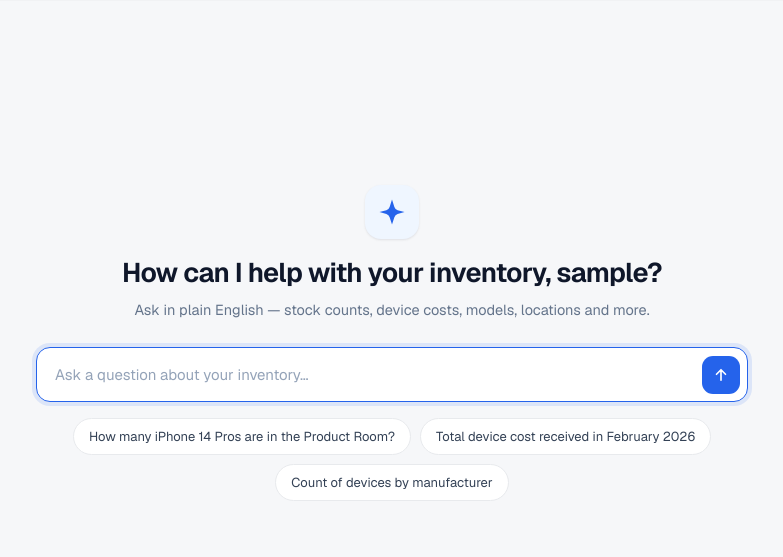
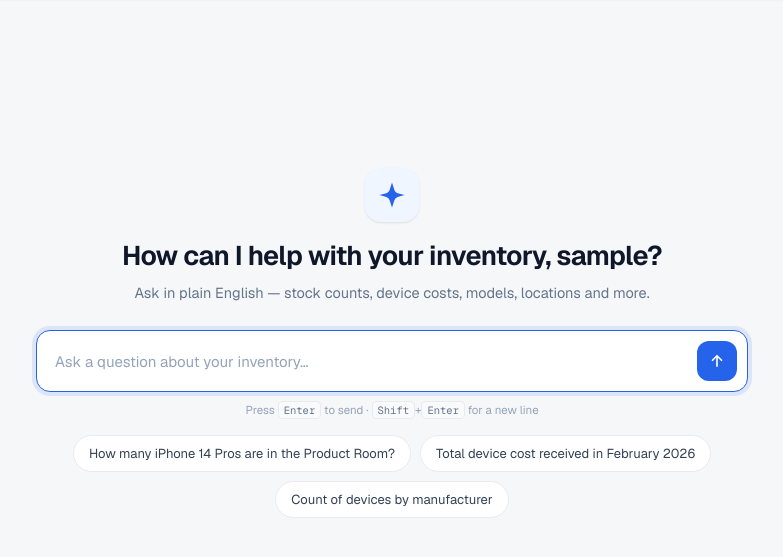
Before and after one commit to Fayz12345/inventory-chatbot, a Flask app: page /chat in a window 1280 px wide. Shown: the part 58-615 px from the top of the page, without its empty margins (248-1031 px from the left). Run offline with Flask 3, Linux system fonts and the light colour scheme; the visitor is signed in with stand-in values (Sample User, id 1); parts of the project's set-up code (start-up, migrations or seed data) failed here and were passed over.

Commit message:
fix(ui): improve chat UX — anchored conversation, roomy auto-growing composer
Bottom-anchor messages so the latest exchange sits just above the input instead
of leaving a dead gap (scroll-safe margin-top:auto). Replace the single-line
input with an auto-growing textarea (Enter sends, Shift+Enter newline, grows to
200px) for a larger, more comfortable input. Render **bold** and newlines in the
assistant answer (HTML-escaped) so markdown no longer shows as literal asterisks.
Cache-bust to v=7.

```diff
--- a/static/css/app.css
+++ b/static/css/app.css
@@ -259,6 +259,9 @@ input.changed, input[type=number].changed, input[type=text].changed { border-col
 .chat-hero .sub { color: var(--muted); font-size: 14.5px; margin: 10px 0 0; }
 
 #chat-window { flex: 1; overflow-y: auto; padding: 26px 2px; display: flex; flex-direction: column; gap: 16px; }
+/* bottom-anchor: the latest exchange sits just above the composer instead of
+   leaving a dead gap; scroll-safe (no flex-end overflow clipping). */
+#chat-window > :first-child { margin-top: auto; }
 .message { max-width: 80%; padding: 12px 16px; border-radius: var(--r-lg); font-size: 14.5px; line-height: 1.55; }
 .message.user { align-self: flex-end; background: var(--brand); color: #fff; border-bottom-right-radius: 5px; }
 .message.bot { align-self: flex-start; background: var(--surface); border: 1px solid var(--border); border-bottom-left-radius: 5px; box-shadow: var(--sh-1); }
@@ -272,13 +275,17 @@ input.changed, input[type=number].changed, input[type=text].changed { border-col
 /* composer */
 .composer-wrap { width: 100%; }
 .chat-shell.is-active .composer-wrap { padding-bottom: 22px; }
-#input-area { display: flex; align-items: center; gap: 8px; background: var(--surface); border: 1px solid var(--border-strong); border-radius: var(--r-lg); padding: 7px 7px 7px 18px; box-shadow: var(--sh-2); transition: border-color .15s, box-shadow .15s; }
+#input-area { display: flex; align-items: flex-end; gap: 8px; background: var(--surface); border: 1px solid var(--border-strong); border-radius: var(--r-lg); padding: 10px 10px 10px 18px; box-shadow: var(--sh-2); transition: border-color .15s, box-shadow .15s; }
 #input-area:focus-within { border-color: var(--brand); box-shadow: 0 0 0 4px rgba(37,99,235,.12); }
-#question { flex: 1; border: none; background: transparent; font-size: 15px; padding: 10px 0; }
+#question { flex: 1; border: none; background: transparent; color: var(--ink); font-family: inherit; font-size: 15px; line-height: 1.55; padding: 8px 0; resize: none; min-height: 28px; max-height: 200px; overflow-y: auto; }
 #question:focus { outline: none; box-shadow: none; }
-#send-btn { flex: none; width: 38px; height: 38px; border-radius: 11px; border: none; background: var(--brand); color: #fff; display: grid; place-items: center; cursor: pointer; transition: background .15s, transform .05s; }
+#question::placeholder { color: var(--faint); }
+#send-btn { flex: none; width: 40px; height: 40px; border-radius: 12px; border: none; background: var(--brand); color: #fff; display: grid; place-items: center; cursor: pointer; transition: background .15s, transform .05s; }
 #send-btn:hover { background: var(--brand-hover); }
 #send-btn:active { transform: translateY(1px); }
+
+.composer-hint { text-align: center; color: var(--faint); font-size: 11.5px; margin-top: 9px; }
+.composer-hint kbd { font-family: var(--font-mono); font-size: 10.5px; background: var(--surface-2); border: 1px solid var(--border); border-radius: 4px; padding: 1px 5px; color: var(--muted); }
 
 .chat-suggestions { display: flex; flex-wrap: wrap; gap: 9px; justify-content: center; margin-top: 16px; }
 .chat-shell.is-active .chat-suggestions { display: none; }
--- a/templates/_base.html
+++ b/templates/_base.html
@@ -4,7 +4,7 @@
   <meta charset="utf-8">
   <meta name="viewport" content="width=device-width, initial-scale=1">
   <title>{% block title %}Bridge Platform{% endblock %}</title>
-  <link rel="stylesheet" href="/static/css/app.css?v=6">
+  <link rel="stylesheet" href="/static/css/app.css?v=7">
   {% block head_extra %}{% endblock %}
 </head>
 <body>
--- a/templates/chat.html
+++ b/templates/chat.html
@@ -14,11 +14,12 @@
 
   <div class="composer-wrap">
     <div id="input-area">
-      <input type="text" id="question" placeholder="Ask a question about your inventory…" autofocus>
+      <textarea id="question" rows="1" placeholder="Ask a question about your inventory…" autofocus></textarea>
       <button id="send-btn" onclick="sendQuestion()" aria-label="Send">
         <svg width="18" height="18" viewBox="0 0 24 24" fill="none"><path d="M12 19V5M12 5l-6 6M12 5l6 6" stroke="currentColor" stroke-width="2.2" stroke-linecap="round" stroke-linejoin="round"/></svg>
       </button>
     </div>
+    <div class="composer-hint" id="composer-hint">Press <kbd>Enter</kbd> to send · <kbd>Shift</kbd>+<kbd>Enter</kbd> for a new line</div>
     <div class="chat-suggestions" id="chat-suggestions">
       <button type="button" onclick="useSuggestion(this)">How many iPhone 14 Pros are in the Product Room?</button>
       <button type="button" onclick="useSuggestion(this)">Total device cost received in February 2026</button>
@@ -30,13 +31,25 @@
 {% block scripts %}
 <script>
     const chatEl = document.getElementById('chat');
+    const questionEl = document.getElementById('question');
 
-    document.getElementById('question').addEventListener('keydown', function(e) {
-        if (e.key === 'Enter') sendQuestion();
+    // Enter sends; Shift+Enter inserts a newline (multi-line questions).
+    questionEl.addEventListener('keydown', function(e) {
+        if (e.key === 'Enter' && !e.shiftKey) {
+            e.preventDefault();
+            sendQuestion();
+        }
     });
+    // Auto-grow the textarea up to a max height as the user types.
+    questionEl.addEventListener('input', autogrow);
+    function autogrow() {
+        questionEl.style.height = 'auto';
+        questionEl.style.height = Math.min(questionEl.scrollHeight, 200) + 'px';
+    }
 
     function useSuggestion(btn) {
-        document.getElementById('question').value = btn.textContent.trim();
+        questionEl.value = btn.textContent.trim();
+        autogrow();
         sendQuestion();
     }
 
@@ -48,15 +61,24 @@
         }
     }
 
+    // Minimal, safe formatting for the assistant's text: escape HTML, then
+    // render **bold** and newlines. (The model returns light markdown.)
+    function formatAnswer(text) {
+        return String(text)
+            .replace(/&/g, '&amp;').replace(/</g, '&lt;').replace(/>/g, '&gt;')
+            .replace(/\*\*(.+?)\*\*/g, '<strong>$1</strong>')
+            .replace(/\n/g, '<br>');
+    }
+
     function sendQuestion() {
-        const input = document.getElementById('question');
-        const question = input.value.trim();
+        const question = questionEl.value.trim();
         if (!question) return;
 
         activateConversation();
 
         appendMessage(question, 'user');
-        input.value = '';
+        questionEl.value = '';
+        questionEl.style.height = 'auto';
         document.getElementById('send-btn').disabled = true;
 
         const thinking = appendMessage('Thinking…', 'bot thinking');
@@ -69,7 +91,7 @@
         .then(r => r.json())
         .then(data => {
             thinking.remove();
-            let html = `<div>${data.answer}</div>`;
+            let html = `<div>${formatAnswer(data.answer)}</div>`;
             if (data.sql) {
                 html += `<div class="sql">${data.sql}</div>`;
             }
@@ -88,7 +110,7 @@
         })
         .finally(() => {
             document.getElementById('send-btn').disabled = false;
-            document.getElementById('question').focus();
+            questionEl.focus();
         });
     }
 
--- a/ui/shell.py
+++ b/ui/shell.py
@@ -11,7 +11,7 @@ markup, `{{ }}`/`{name}` expressions, ids, classes, and inline <script> intact.
 from flask import has_request_context, session
 from markupsafe import escape
 
-_CSS_VERSION = "6"
+_CSS_VERSION = "7"
 
 
 def _nav_link(href, label, active, key):
```
